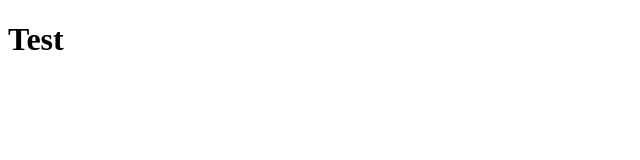
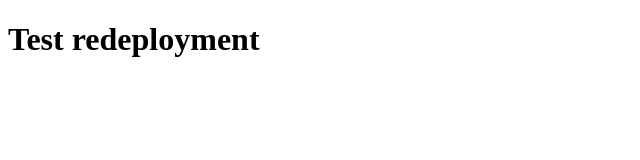
Before and after one commit to ed522/ed522.github.io, a plain HTML site: page index.html in a window 1280 px wide. Shown: the whole page, without its empty margins (0-640 px from the left). Drawn offline with Linux system fonts and the light colour scheme.

Commit message:
testing remote setup

```diff
--- a/index.html
+++ b/index.html
@@ -2,6 +2,6 @@
 <html>
   <head></head>
   <body>
-    <h1>Test</h1>
+    <h1>Test redeployment</h1>
   </body>
 </html>
```
